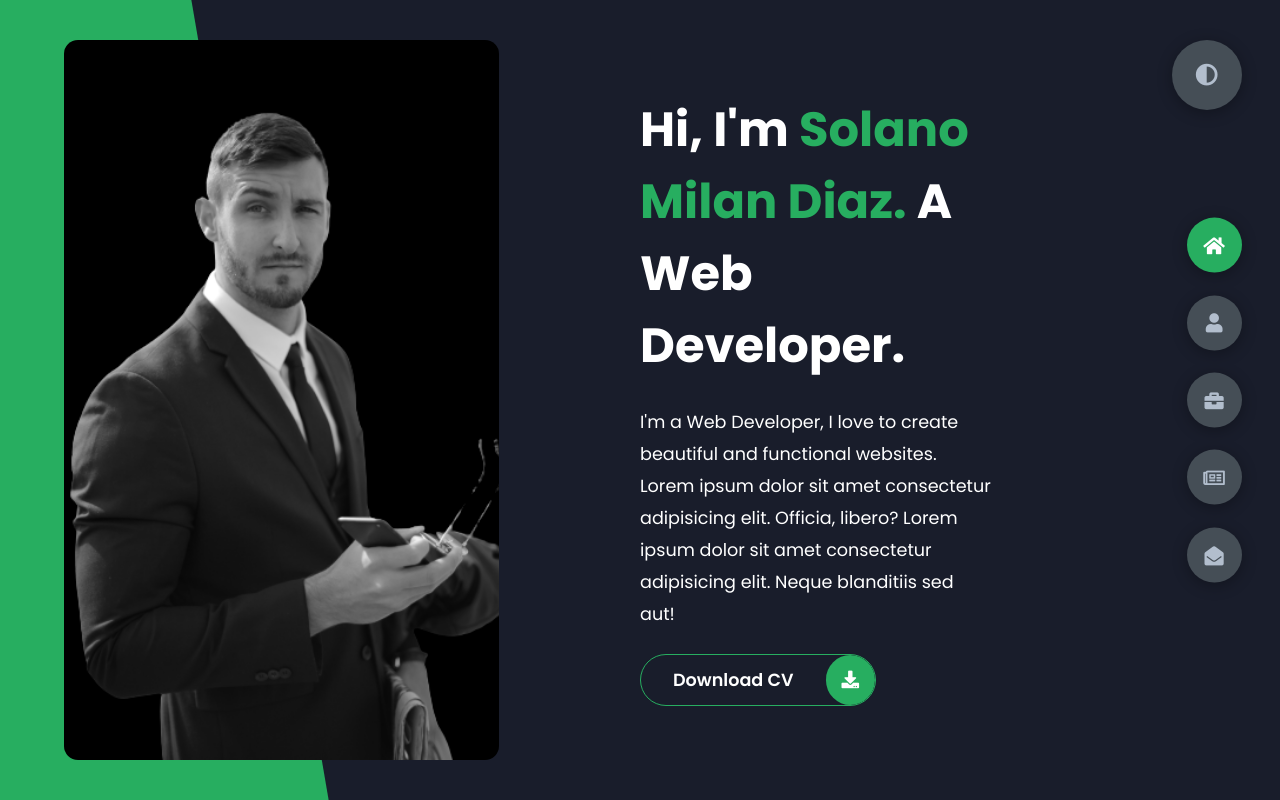
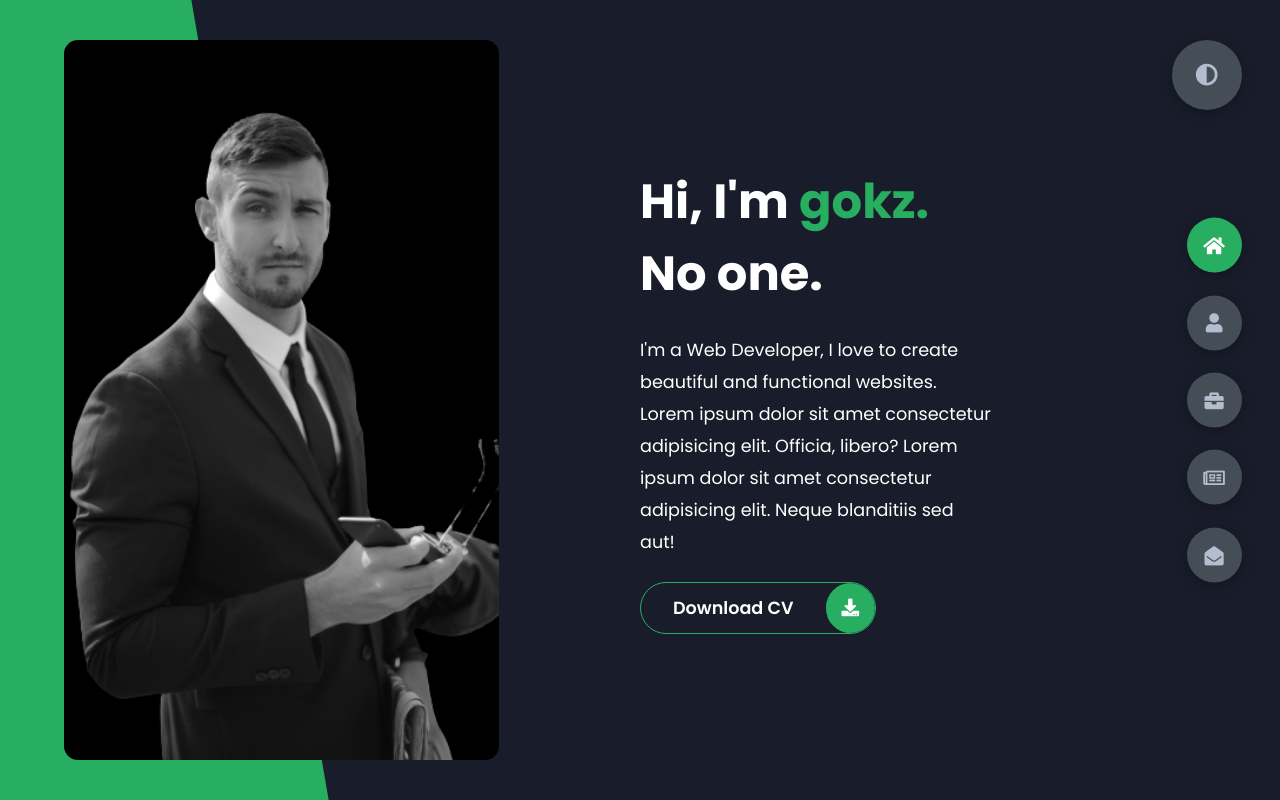
Before and after one commit to Gokza/Gokza.github.io, a plain HTML site: page index.html in a window 1280 px wide. Drawn offline with Linux system fonts and the light colour scheme.

Commit message:
Update index.html

```diff
--- a/index.html
+++ b/index.html
@@ -22,8 +22,8 @@
             </div>
             <div class="right-header">
                 <h1 class="name">
-                    Hi, I'm <span>Solano Milan Diaz.</span>
-                    A Web Developer.
+                    Hi, I'm <span>gokz.</span>
+                   No one.
                 </h1>
                 <p>
                     I'm a Web Developer, I love to create beautiful and functional websites.
@@ -213,9 +213,9 @@
                 </div>
             </div>
         </section>
-        <section class="container" id="portfolio">
+        <section class="container" id="gokz">
             <div class="main-title">
-                <h2>My <span>Portfolio</span><span class="bg-text">My Work</span></h2>
+                <h2>My <span>gokz</span><span class="bg-text">My Work</span></h2>
             </div>
             <p class="port-text">
                 Here is some of my work that I've done in various programming languages.
```
